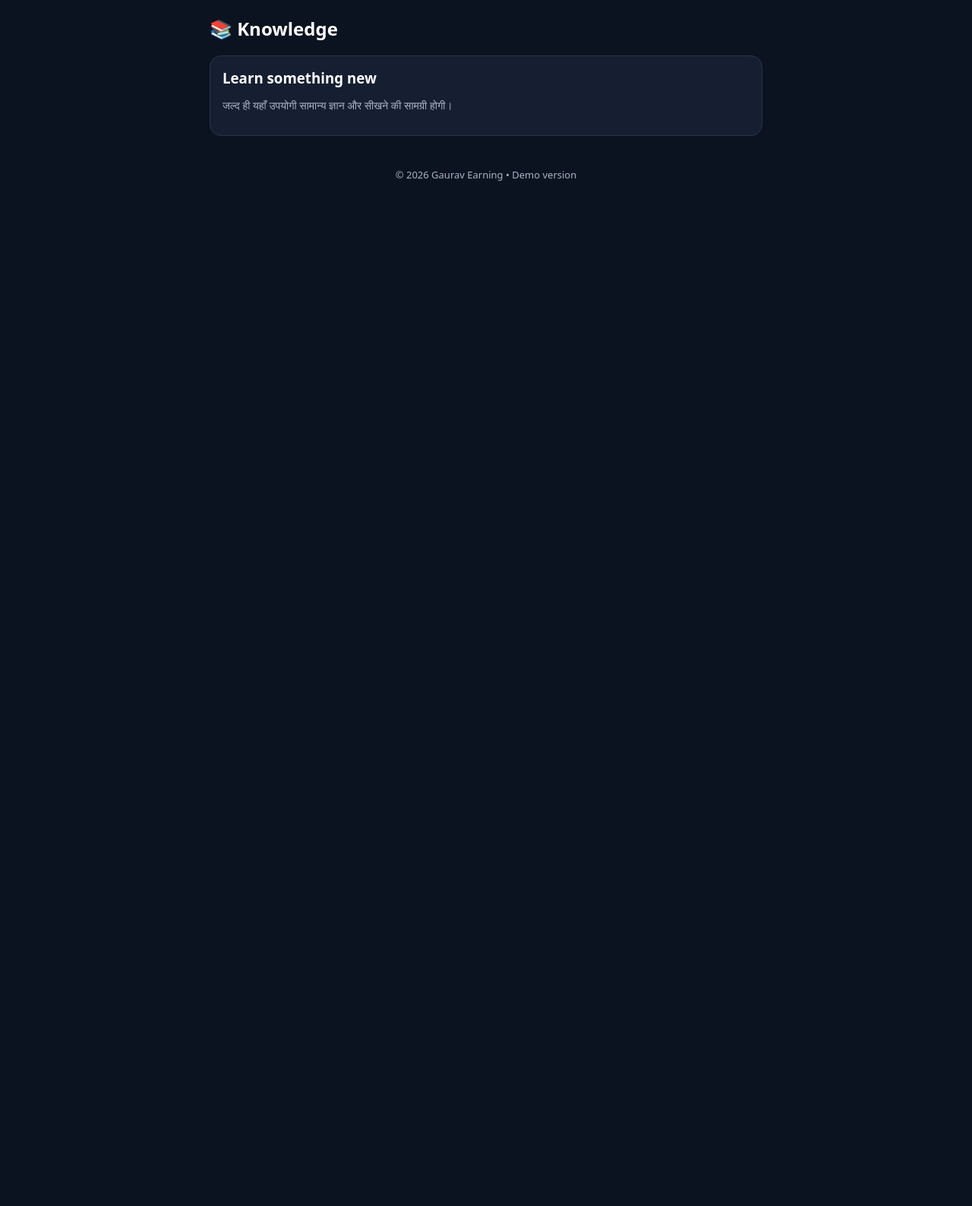
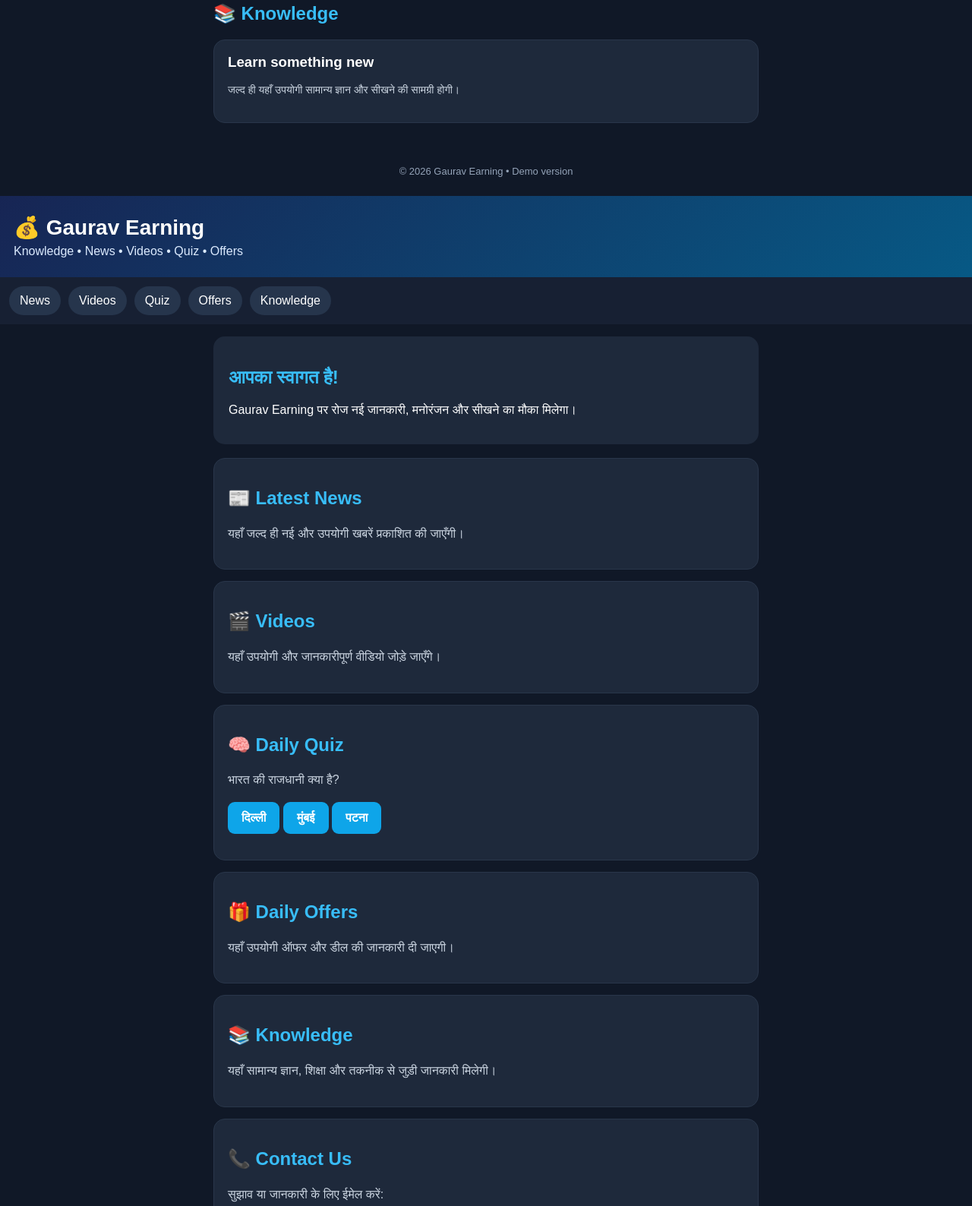
Before and after one commit to gauravs19889-alt/gaurav-earning, a plain HTML site: page index.html in a window 1280 px wide. Shown: the part 1101-2689 px from the top of the page at 76% size. Before the commit the page ends 1366 px from the top, so only its background shows below. Drawn offline with Linux system fonts and the light colour scheme.

Commit message:
Update index.html

```diff
--- a/index.html
+++ b/index.html
@@ -42,3 +42,110 @@ function check(v){document.getElementById('answer').textContent=v==='Delhi'?'स
 if('serviceWorker' in navigator){window.addEventListener('load',()=>navigator.serviceWorker.register('./sw.js').catch(()=>{}))}
 </script>
 </body></html>
+<!DOCTYPE html>
+<html lang="hi">
+<head>
+<meta charset="UTF-8">
+<meta name="viewport" content="width=device-width, initial-scale=1.0">
+<meta name="theme-color" content="#101827">
+<title>Gaurav Earning</title>
+<link rel="manifest" href="manifest.webmanifest">
+<style>
+*{box-sizing:border-box}
+body{margin:0;background:#101827;color:#fff;font-family:Arial,sans-serif}
+header{padding:25px 18px;background:linear-gradient(135deg,#172554,#075985)}
+h1{margin:0;font-size:28px}
+header p{color:#dbeafe}
+nav{display:flex;gap:10px;overflow:auto;padding:12px;background:#172033}
+nav a{color:white;text-decoration:none;background:#26354c;padding:10px 14px;border-radius:20px;white-space:nowrap}
+main{padding:16px;max-width:750px;margin:auto}
+.welcome{background:#1e293b;padding:20px;border-radius:15px;margin-bottom:18px}
+h2{color:#38bdf8}
+.card{background:#1e293b;padding:18px;border-radius:15px;margin:15px 0}
+.card p{color:#cbd5e1;line-height:1.6}
+button{background:#0ea5e9;color:white;border:0;border-radius:9px;padding:12px 18px;font-size:16px}
+button:active{background:#0284c7}
+footer{text-align:center;padding:25px;color:#94a3b8}
+a{color:#38bdf8}
+</style>
+</head>
+<body>
+<header>
+<h1>💰 Gaurav Earning</h1>
+<p>Knowledge • News • Videos • Quiz • Offers</p>
+</header>
+
+<nav>
+<a href="#news">News</a>
+<a href="#videos">Videos</a>
+<a href="#quiz">Quiz</a>
+<a href="#offers">Offers</a>
+<a href="#knowledge">Knowledge</a>
+</nav>
+
+<main>
+<div class="welcome">
+<h2>आपका स्वागत है!</h2>
+<p>Gaurav Earning पर रोज नई जानकारी, मनोरंजन और सीखने का मौका मिलेगा।</p>
+</div>
+
+<section class="card" id="news">
+<h2>📰 Latest News</h2>
+<p>यहाँ जल्द ही नई और उपयोगी खबरें प्रकाशित की जाएँगी।</p>
+</section>
+
+<section class="card" id="videos">
+<h2>🎬 Videos</h2>
+<p>यहाँ उपयोगी और जानकारीपूर्ण वीडियो जोड़े जाएँगे।</p>
+</section>
+
+<section class="card" id="quiz">
+<h2>🧠 Daily Quiz</h2>
+<p id="question">भारत की राजधानी क्या है?</p>
+<button onclick="answer('Delhi')">दिल्ली</button>
+<button onclick="answer('Mumbai')">मुंबई</button>
+<button onclick="answer('Patna')">पटना</button>
+<p id="result"></p>
+</section>
+
+<section class="card" id="offers">
+<h2>🎁 Daily Offers</h2>
+<p>यहाँ उपयोगी ऑफर और डील की जानकारी दी जाएगी।</p>
+</section>
+
+<section class="card" id="knowledge">
+<h2>📚 Knowledge</h2>
+<p>यहाँ सामान्य ज्ञान, शिक्षा और तकनीक से जुड़ी जानकारी मिलेगी।</p>
+</section>
+
+<section class="card">
+<h2>📞 Contact Us</h2>
+<p>सुझाव या जानकारी के लिए ईमेल करें:</p>
+<a href="mailto:sharma19889@gmail.com">sharma19889@gmail.com</a>
+</section>
+</main>
+
+<footer>
+<p>© 2026 Gaurav Earning. All Rights Reserved.</p>
+<p>यह वेबसाइट जानकारी और शिक्षा के उद्देश्य से है।</p>
+</footer>
+
+<script>
+function answer(value){
+let result=document.getElementById("result");
+if(value==="Delhi"){
+result.textContent="🎉 सही जवाब! बहुत अच्छे!";
+result.style.color="#4ade80";
+}else{
+result.textContent="❌ गलत जवाब। फिर कोशिश करें!";
+result.style.color="#f87171";
+}
+}
+if("serviceWorker" in navigator){
+window.addEventListener("load",()=>{
+navigator.serviceWorker.register("./sw.js").catch(()=>{});
+});
+}
+</script>
+</body>
+</html>
```
